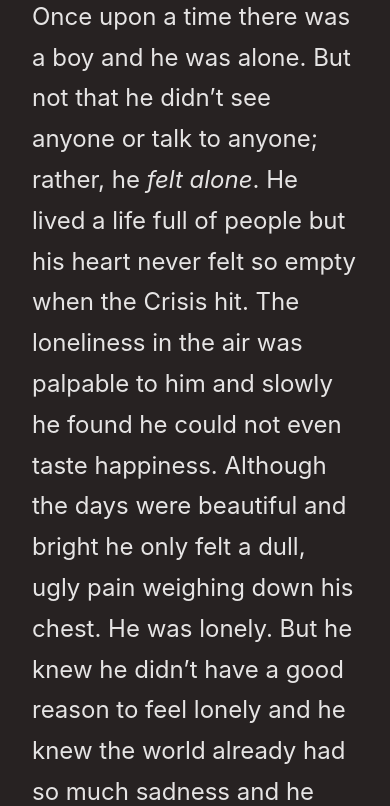
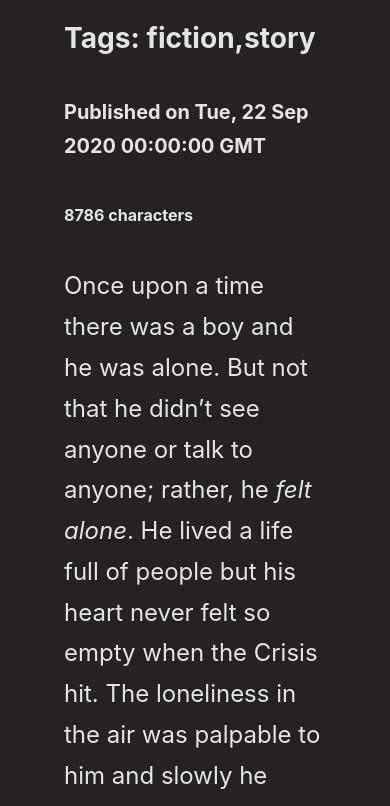
Before and after one commit to spritefullake/spritefullake.github.io, an Eleventy site: page posts/Joyride_a_short_story.md in a window 390 px wide. Shown: the part 326-1132 px from the top of the page. Built offline with nearby package versions, Linux system fonts and the light colour scheme; Eleventy itself is replaced by a stand-in of ours; files that its build step writes are made by us from their sources.

Commit message:
updated styling

```diff
--- a/_includes/override.css
+++ b/_includes/override.css
@@ -23,7 +23,9 @@ header {
 .info {
   grid-area : info;
   text-align: start;
-  padding: var(--content-padding);
+  padding-left: var(--content-padding);
+  padding-right: var(--content-padding);
+  font-size: 1.5rem;
 }
 nav {
   grid-area    : nav;
@@ -51,7 +53,7 @@ a:hover {
   background-color: var(--accent);
 }
 
-main {
+.content, main {
   grid-area  : main;
   padding    : var(--content-padding);
   font-size  : 1.5rem;
@@ -73,14 +75,15 @@ body {
     display   : grid;
     /*grid areas cannot be L-shaped; they must be rectangular*/
     grid-template-areas:
-      "header header"
-      "info info"
-      "main main"
-      "nav nav";
+      "header"
+      "info"
+      "main"
+      "nav";
     grid-template-rows: 1fr 0.5fr 5fr 1fr;
+    grid-template-columns: auto;
     height: 100%;
   }
-  main, main *{
+  .content{
     padding-top: 0;
     margin-top: 0;
   }
--- /dev/null
+++ b/_layouts/article.njk
@@ -0,0 +1,15 @@
+---
+layout: wrapping
+---
+
+<div class="info">
+
+  <h1>{{ title }}</h1>
+  <h3>{{"Tags: " + tags if tags else ""}}</h3>
+  <h5>Published on
+    {{ page.date.toUTCString() }}
+  </h5>
+  <h6>{{ content | characterCount }}
+    characters</h6>
+</div>
+<article class="content">{{content | safe}}</article>
--- a/_layouts/wrapping.pug
+++ b/_layouts/wrapping.pug
@@ -6,9 +6,6 @@ body
     header
       h1
        a.nostyle(href="/") Dev-ious
-    .info
-      p Published on #{page.date.toUTCString()}
-      h1 #{title}
     main !{content}
     nav
       ul
--- a/posts/Joyride_a_short_story.md
+++ b/posts/Joyride_a_short_story.md
@@ -1,7 +1,10 @@
 ---
 title: "Joyride: a short story"
 date: 2020-09-22
-layout: wrapping
+layout: article
+tags:
+  - fiction
+  - story
 ---
 Once upon a time there was a boy and he was alone. But not that he didn’t see anyone or talk to anyone; rather, he *felt alone*. He lived a life full of people but his heart never felt so empty when the Crisis hit. The loneliness in the air was palpable to him and slowly he found he could not even taste happiness. Although the days were beautiful and bright he only felt a dull, ugly pain weighing down his chest. He was lonely. But he knew he didn’t have a good reason to feel lonely and he knew the world already had so much sadness and he knew he was happy to be alive. Yet the feeling lingered.
 
--- a/posts/we-dont-have-to-live-this-way.md
+++ b/posts/we-dont-have-to-live-this-way.md
@@ -1,5 +1,5 @@
 ---
-layout: wrapping
+layout: article
 title: We don't have to live this way
 date: Last Modified
 ---
```
Also changed, not shown: .eleventy.js.
